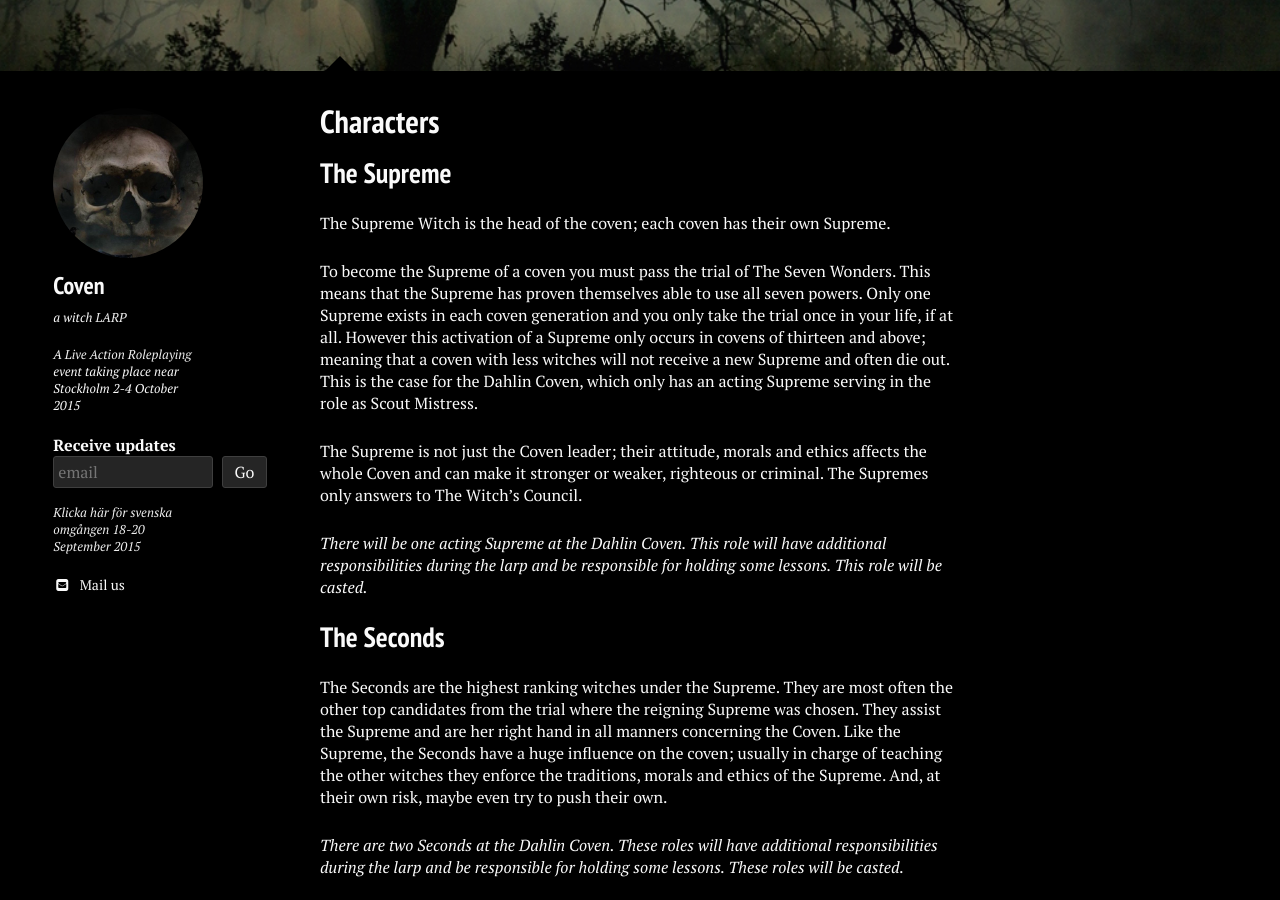
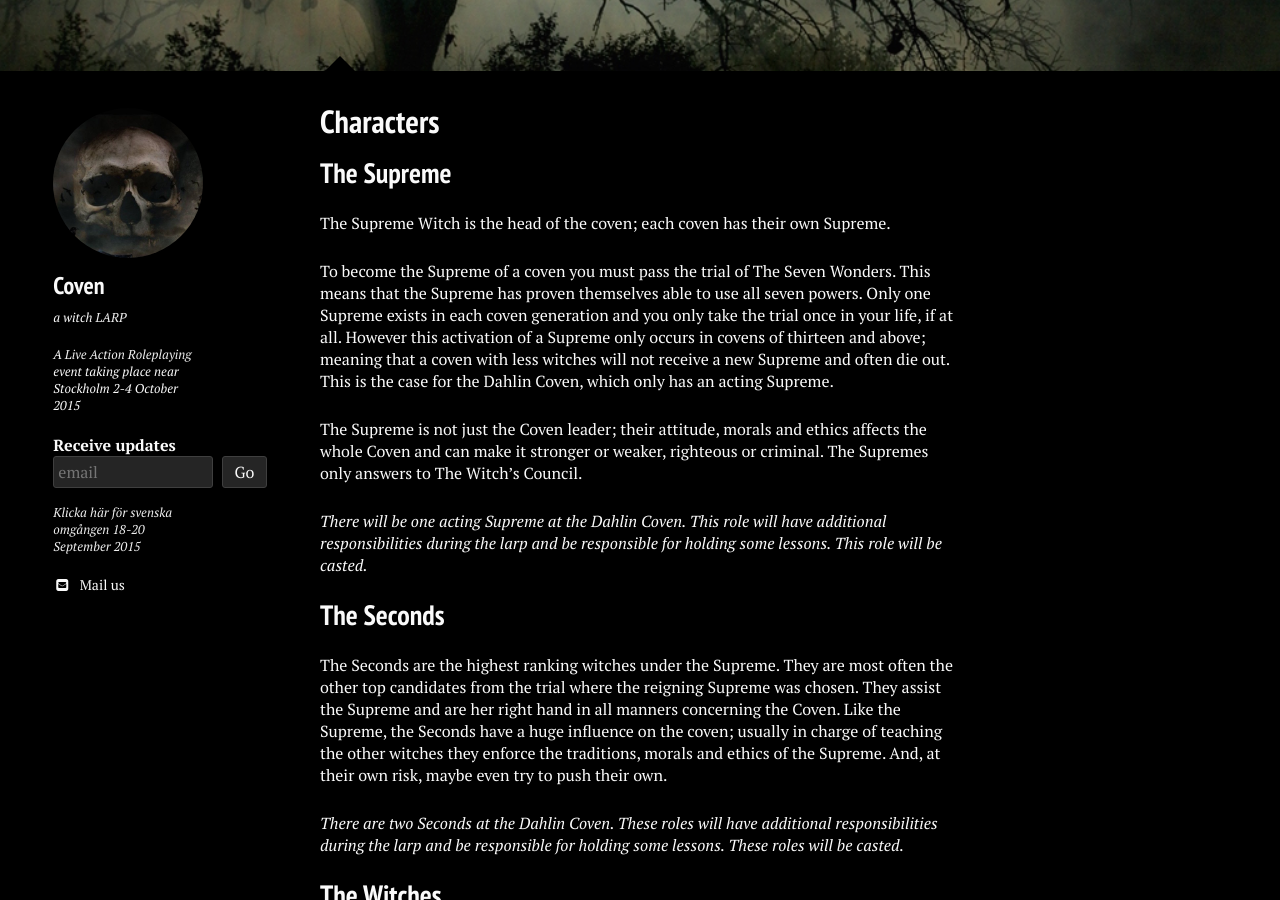
Before and after one commit to stanislavb/en.coven.nu, a Jekyll site: the page built from characters/index.md, in a window 1280 px wide and 900 px high, scrolled down 419 px. Built offline with Jekyll 4.4.1, drawn with Linux system fonts in a browser that asks for light colours; nearby versions of some CDN libraries.

Commit message:
Update index.md

```diff
--- a/characters/index.md
+++ b/characters/index.md
@@ -22,7 +22,7 @@ image:
 
 The Supreme Witch is the head of the coven; each coven has their own Supreme.
 
-To become the Supreme of a coven you must pass the trial of The Seven Wonders. This means that the Supreme has proven themselves able to use all seven powers. Only one Supreme exists in each coven generation and you only take the trial once in your life, if at all. However this activation of a Supreme only occurs in covens of thirteen and above; meaning that a coven with less witches will not receive a new Supreme and often die out. This is the case for the Dahlin Coven, which only has an acting Supreme serving in the role as Scout Mistress.
+To become the Supreme of a coven you must pass the trial of The Seven Wonders. This means that the Supreme has proven themselves able to use all seven powers. Only one Supreme exists in each coven generation and you only take the trial once in your life, if at all. However this activation of a Supreme only occurs in covens of thirteen and above; meaning that a coven with less witches will not receive a new Supreme and often die out. This is the case for the Dahlin Coven, which only has an acting Supreme.
 
 The Supreme is not just the Coven leader; their attitude, morals and ethics affects the whole Coven and can make it stronger or weaker, righteous or criminal. The Supremes only answers to The Witch’s Council.
 
```
